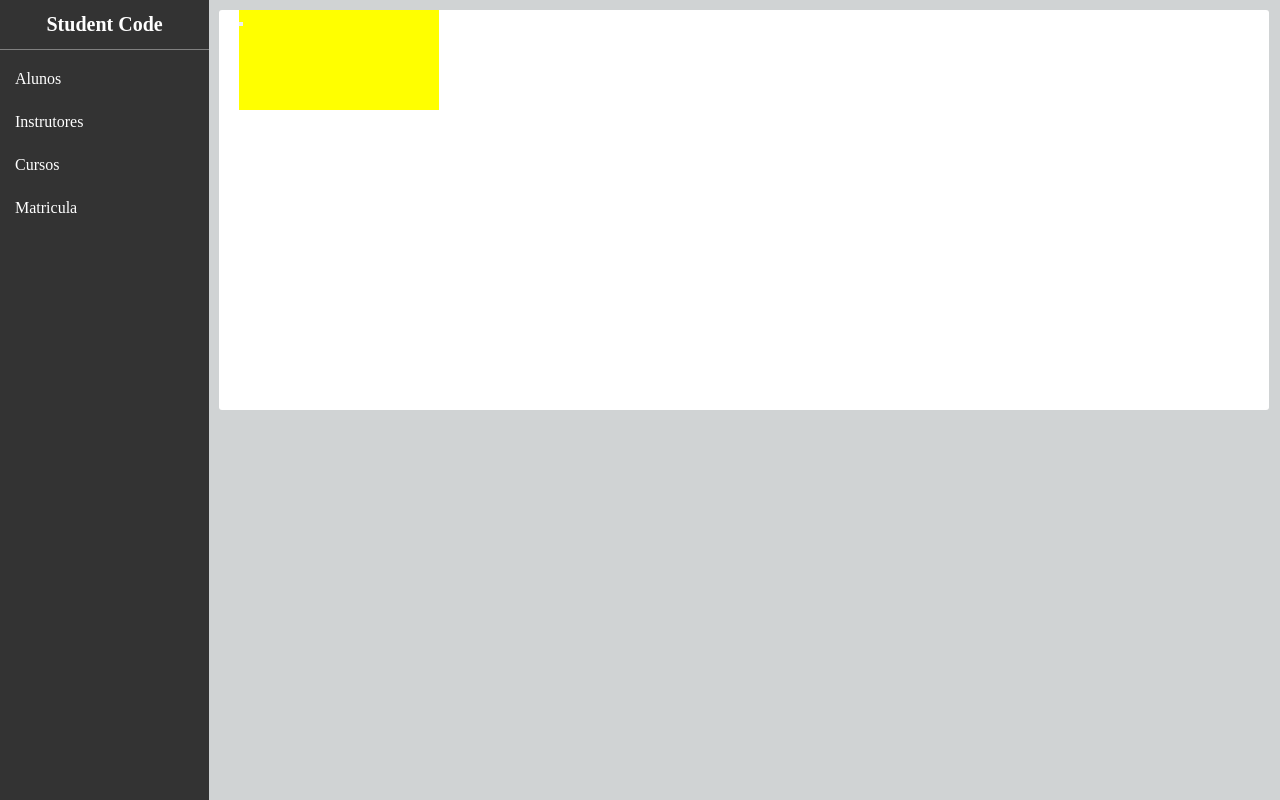
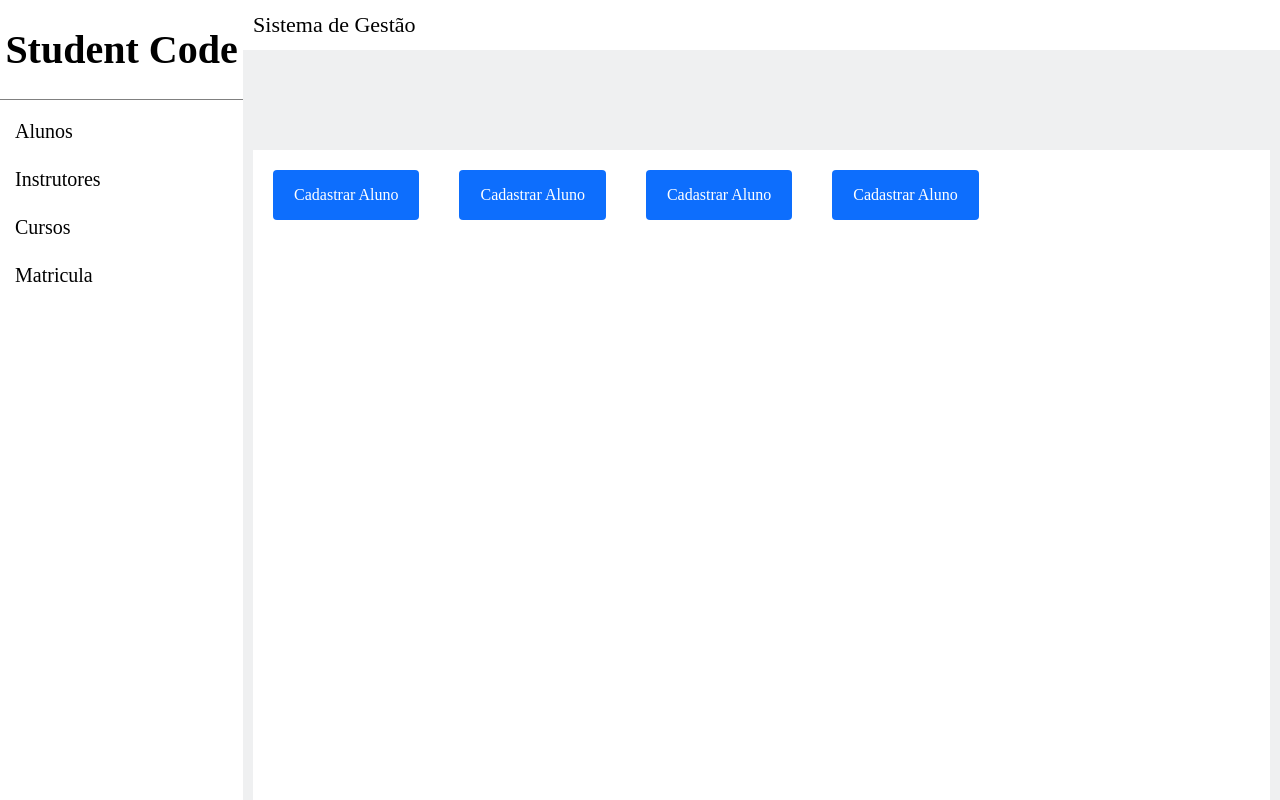
Before and after one commit to Matheusleal98/gestao-de-curso-frontend, a React (Create React App) app in the folder my-app/: page /admin/home in a window 1280 px wide. Shown: the top 800 px of the page. Built offline with nearby package versions, Linux system fonts and the light colour scheme.

Commit message:
alterações no menu e na página principal.

```diff
--- a/my-app/src/components/Navbar/style.css
+++ b/my-app/src/components/Navbar/style.css
@@ -1,15 +1,15 @@
 .main-nav {
-    background-color: #333;
-    width: 250px;
+    background-color: #fff;
+    width: 300px;
     height: 100vh;
 }
 
 .main-nav header {
-    font-size: 20px;
+    font-size: 40px;
     font-weight: 600;
-    color: white;
+    color: black;
     border-bottom: 1px solid gray;
-    height: 50px;
+    height: 100px;
     display: flex;
     align-items: center;
     justify-content: center;
@@ -20,17 +20,20 @@
     padding-left: 10px;
     padding-right: 10px;
     margin-top: 15px;
+    font-size: 20px;
+    font-weight: 400;
 }
 
 .main-nav .nav-links a.nav-item {
     text-decoration: none;
-    color: white;
+    color: black;
     padding: 5px;
     display: block;
     border-radius: 5px;
 }
 
 .main-nav .nav-links a.nav-item:hover {
-    background-color: #6a7dfe;
+    background-color: #0d6efd;
+    color: white;
     display: block;
 }
--- a/my-app/src/pages/HomeAdmin/index.jsx
+++ b/my-app/src/pages/HomeAdmin/index.jsx
@@ -6,15 +6,27 @@ import { Navbar } from "../../components/Navbar";
 export const HomeAdmin = () => {
 
     return(
-        <div className="container">
+    <div className="main-container">
             <Navbar/>
-            <div className="container-page">
+        <section className="container">
+            <div className="content-page">
+                <header className="main-header"> Sistema de Gestão</header>
                 <div className="card">
-                    <div className="card-item">
-                        <button></button>
-                    </div>
+                    <Link to="#" className="btn btn-home">
+                        Cadastrar Aluno
+                    </Link>
+                    <Link to="#" className="btn btn-home">
+                        Cadastrar Aluno
+                    </Link>
+                    <Link to="#" className="btn btn-home">
+                        Cadastrar Aluno
+                    </Link>
+                    <Link to="#" className="btn btn-home">
+                        Cadastrar Aluno
+                    </Link>
                 </div>
             </div>
-        </div>
+        </section>
+    </div>
     );
 }
--- a/my-app/src/pages/HomeAdmin/style.css
+++ b/my-app/src/pages/HomeAdmin/style.css
@@ -1,26 +1,50 @@
-.container {
-    display: flex;
+.main-container {
+   display: flex;
+   background-color: #eff0f1;
 }
 
-.container-page {
-    width: 100%;
-    height: 100vh;
-    background-color: #D0D3D4;
+.container {
+   width: 100%;
 }
 
-.container-page .card {
-    width: 98%;
-    height: 400px;
-    background-color: white;
-    margin-left: 10px;
-    margin-top: 10px;
-    margin-right: 10px;
-    border-radius: 3px;
-    padding-left: 20px;
+.container .content-page {
+   width: 100%;
 }
 
-.container-page .card .card-item {
-    width: 200px;
-    height: 100px;
-    background-color: yellow;
+.content-page .main-header {
+   width: 100%;
+   height: 50px;
+   display: flex;
+   padding-left: 10px;
+   background-color: #fff;
+   font-weight: 400;
+   font-size: 22px;
+   align-items: center;
 }
+
+.card {
+   margin: 10px;
+   margin-top: 100px;
+   height: 100vh;
+   padding: 20px;
+   display: flex;
+   background-color: #fff;
+}
+
+.btn {
+   height: 50px;
+   padding-left: 20px;
+   padding-right: 20px;
+   margin-right: 40px;
+   text-decoration: none;
+   border-radius: 0.25rem;
+   display: flex;
+   align-items: center;
+   justify-content: center;
+   border: 1px solid transparent;
+ }
+
+ .btn.btn-home {
+   color: white;
+   background-color: #0d6efd;
+ }
```
